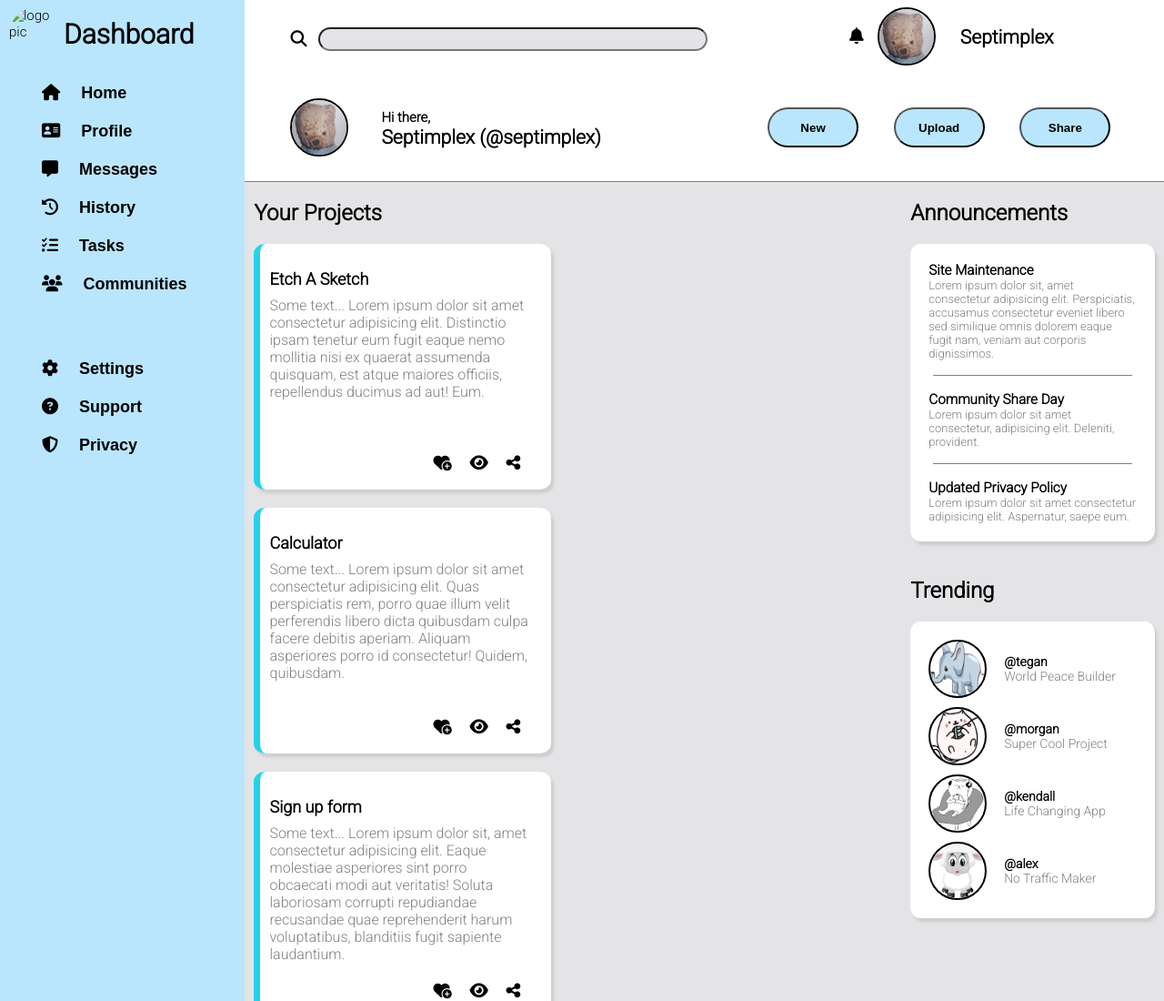
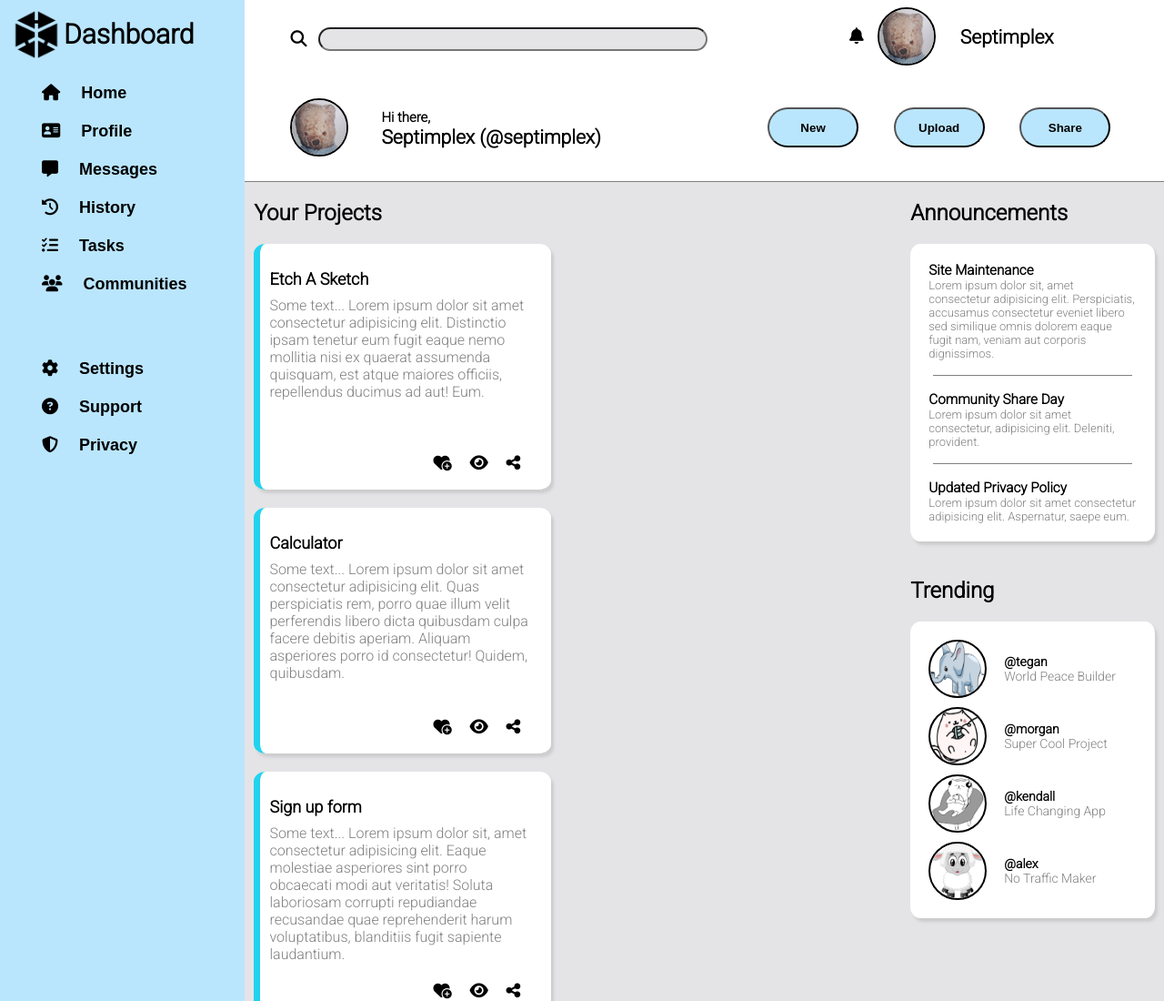
Before and after one commit to septimplex/odin-admin-dashboard, a plain HTML site: page index.html in a window 1280 px wide. Shown: the top 1100 px of the page at 91% size. Drawn offline with Linux system fonts and the light colour scheme; the site is published under a folder, as on GitHub Pages, so addresses that start at the root find nothing.

Commit message:
fix logo loading

```diff
--- a/index.html
+++ b/index.html
@@ -13,7 +13,7 @@
 <body>
     <div id="side-bar">
         <div id="logo">
-            <img src="/pic/cube.png" alt="logo pic">
+            <img src="pic/cube.png" alt="logo pic">
             <h1>Dashboard</h1>
         </div>
         <div class="side-nav">
```
